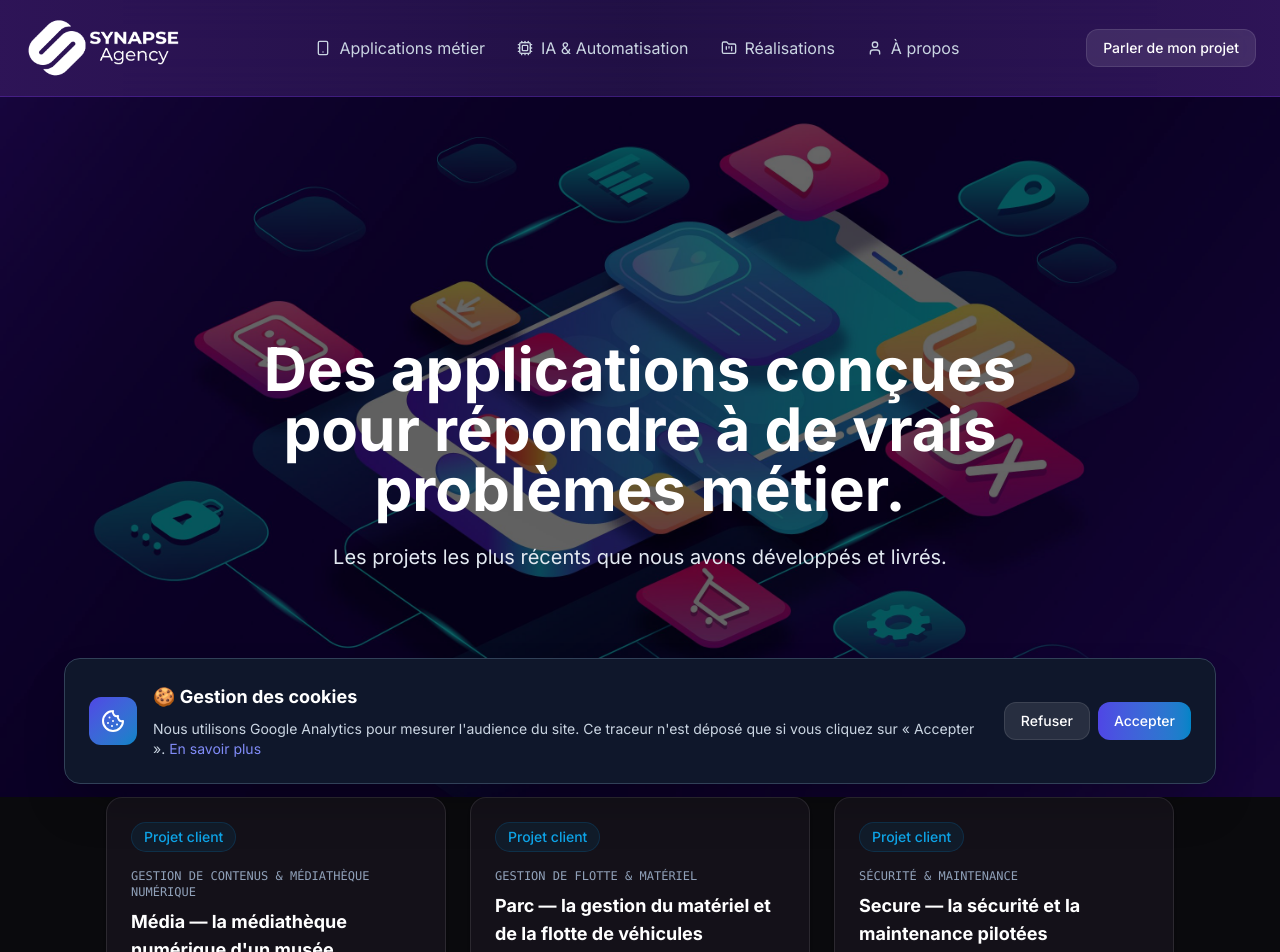
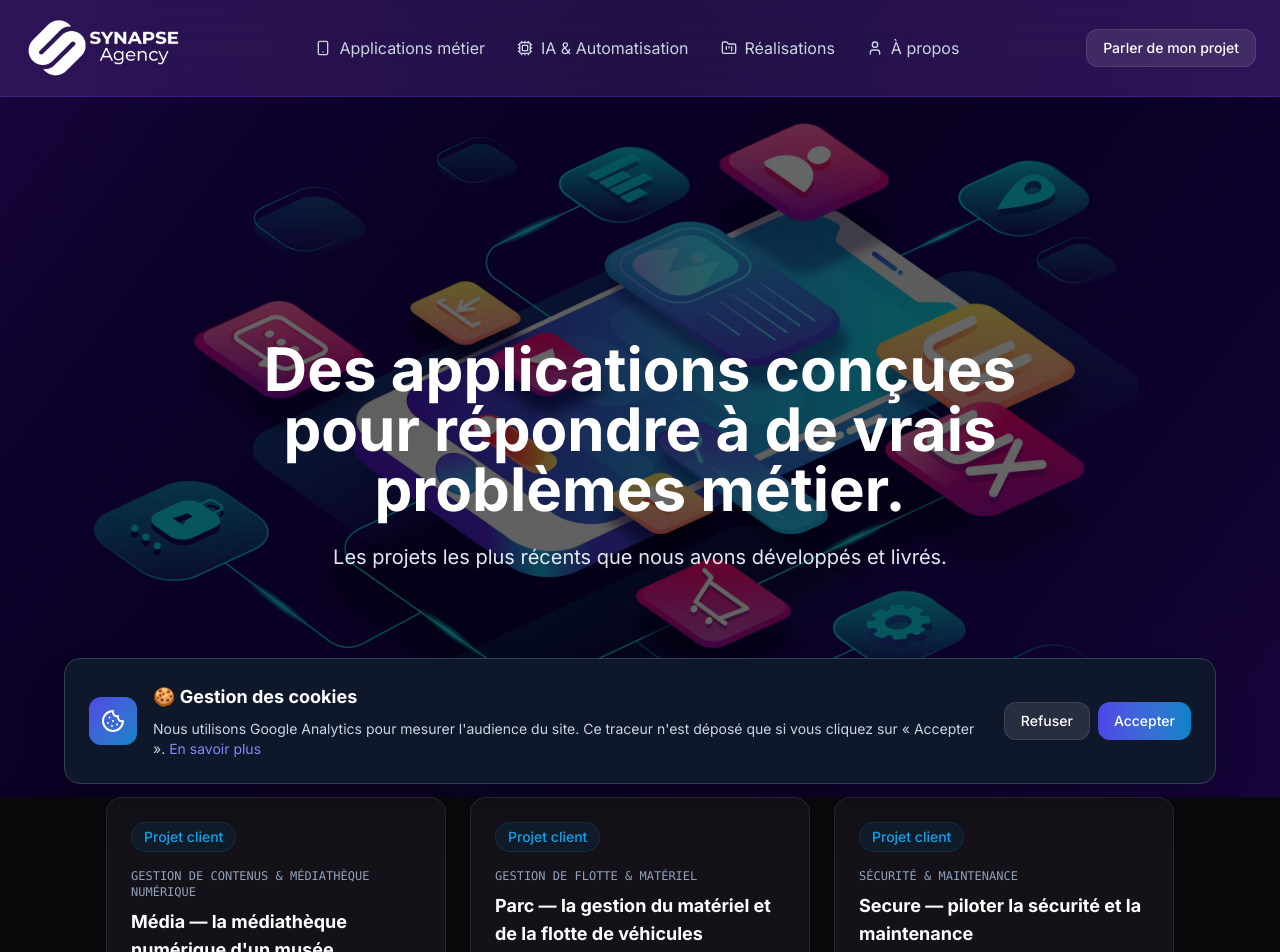
Before and after one commit to mickaelaydogdu-a11y/synapse-agency, a Next.js app: page /realisations in a window 1280 px wide. Shown: the top 952 px of the page. Built offline with nearby package versions, Linux system fonts and the light colour scheme.

Commit message:
Reformule le titre de Secure : "piloter la sécurité et la maintenance"

```diff
--- a/data/realisations.ts
+++ b/data/realisations.ts
@@ -70,7 +70,7 @@ export const realisations: Realisation[] = [
   },
   {
     slug: "secure-securite-maintenance",
-    title: "Secure — la sécurité et la maintenance pilotées",
+    title: "Secure — piloter la sécurité et la maintenance",
     category: "Sécurité & maintenance",
     summary: "Digitaliser les rondes de sécurité et le signalement d'incidents d'un site, avec preuve horodatée de passage même hors connexion et un pilotage centralisé.",
     context: "Le service de sécurité effectuait jusque-là ses rondes et consignait les incidents sur papier, sans preuve de passage horodatée ni vue consolidée en temps réel. Prévenir un prestataire externe pour une intervention nécessitait un appel téléphonique ou un email.",
```
